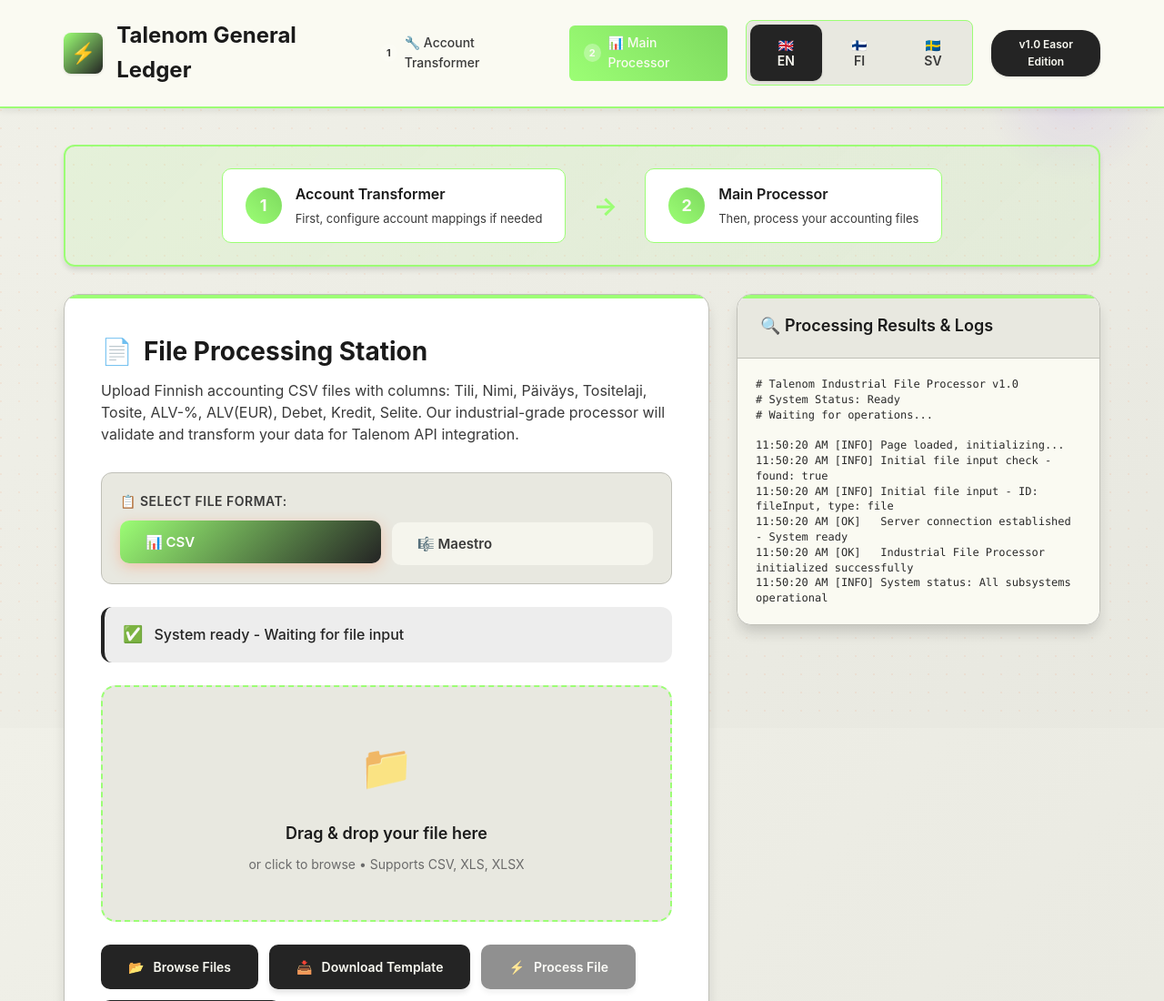
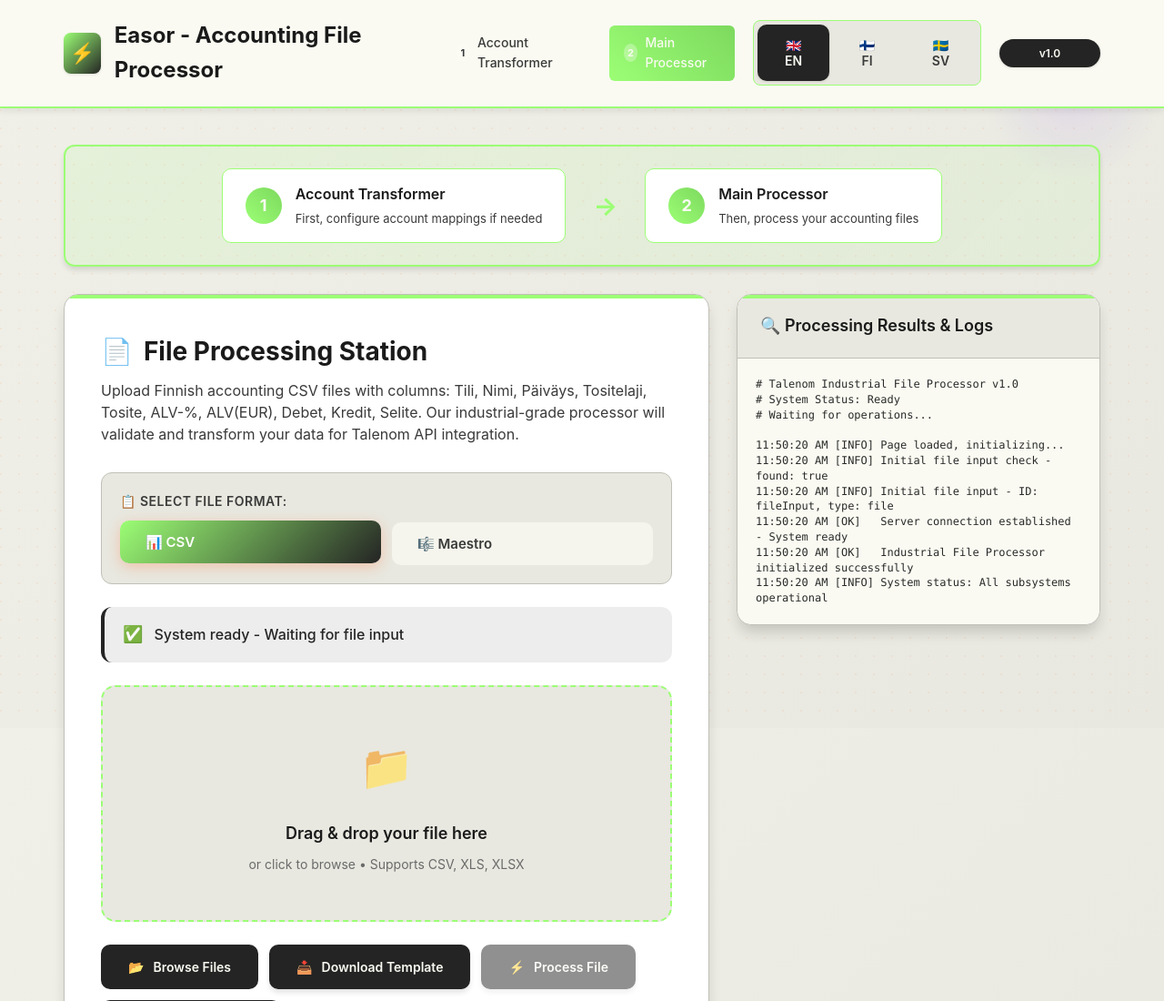
Before and after one commit to TheKutvis/talenom-industrial-processor, a website: page public/index.html in a window 1280 px wide. Shown: the top 1100 px of the page at 91% size. Drawn offline with Linux system fonts and the light colour scheme.

Commit message:
fix: Update header titles and version badge for consistency across account-config and index pages

```diff
--- a/public/index.html
+++ b/public/index.html
@@ -802,15 +802,15 @@
         <div class="header-content">
             <div class="logo">
                 <div class="logo-icon">⚡</div>
-                <span data-i18n="app.title">Easor - Accounting File Processor</span>
+                <span>Easor - Accounting File Processor</span>
             </div>
             <div class="header-controls">
                 <div class="nav-links">
                     <a href="/" class="nav-link">
-                        <span class="step-badge">1</span> 🔧 Account Transformer
+                        <span class="step-badge">1</span> Account Transformer
                     </a>
                     <a href="/processor" class="nav-link active">
-                        <span class="step-badge">2</span> 📊 Main Processor
+                        <span class="step-badge">2</span> Main Processor
                     </a>
                 </div>
                 <div class="language-selector">
@@ -818,7 +818,7 @@
                     <button class="btn btn-lang" data-lang="fi">🇫🇮 FI</button>
                     <button class="btn btn-lang" data-lang="sv">🇸🇪 SV</button>
                 </div>
-                <div class="version-badge">v1.0 Easor Edition</div>
+                <div class="version-badge">v1.0</div>
             </div>
         </div>
     </header>
```
Also changed, not shown: public/account-config.html (+4 -4 lines).
